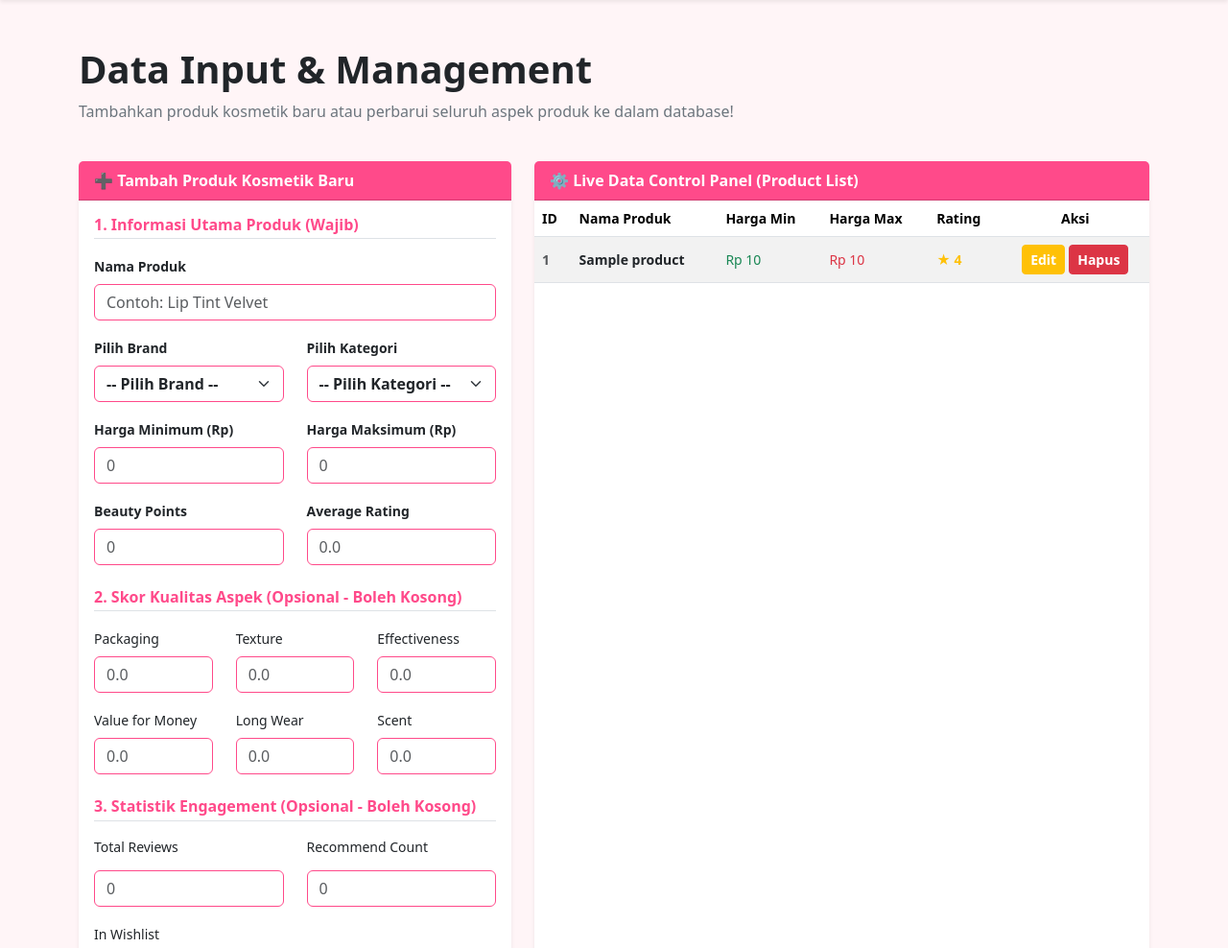
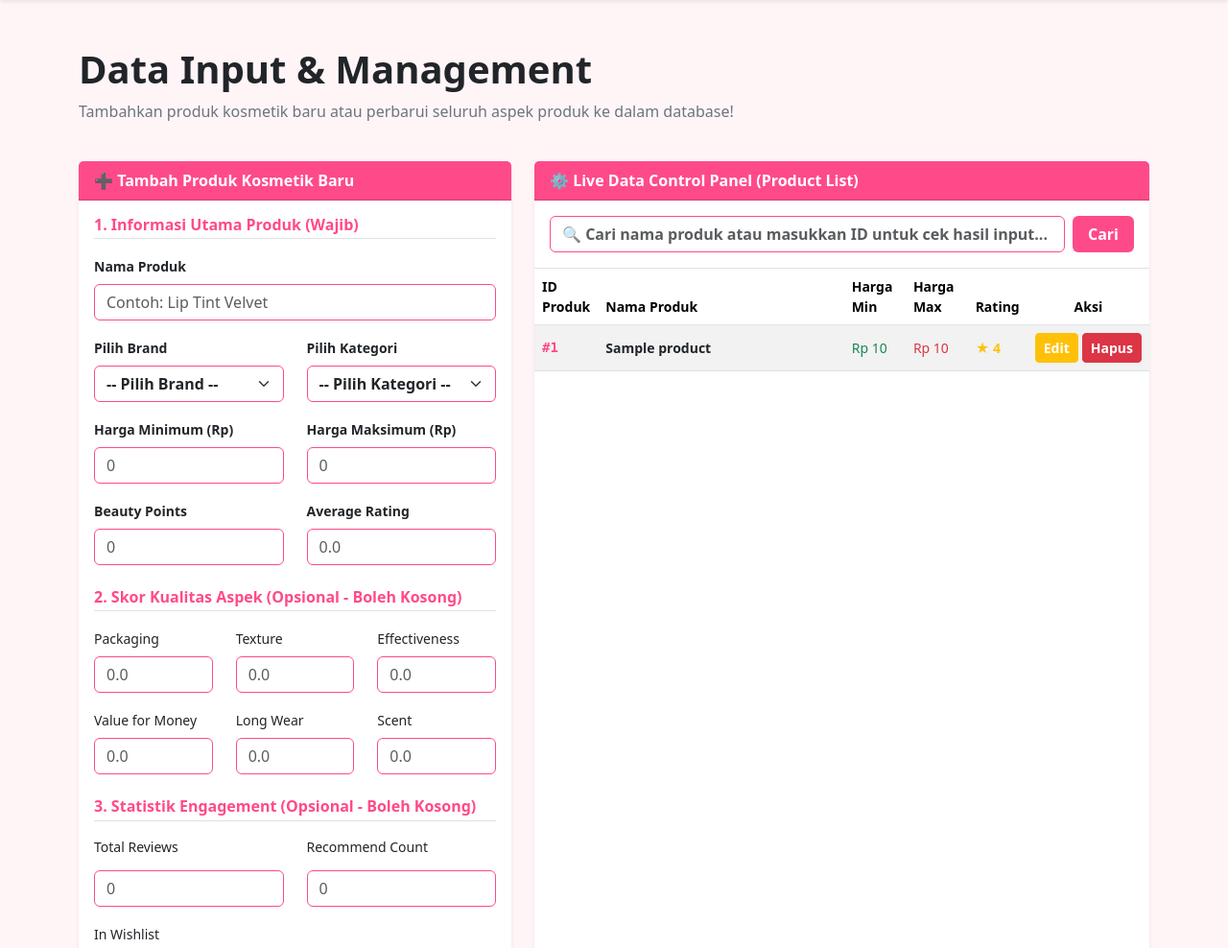
Before and after one commit to fujijimyr12/sociolla-dashboard, a Flask app: template templates/input.html in a window 1280 px wide. Shown: the part 56-1044 px from the top of the page at 96% size. Run offline with Flask 3, Linux system fonts and the light colour scheme; the template is opened without the code that fills it: most values are stand-ins (such as "Sample title", 1, 10 or a date in 2020).

Commit message:
Update input.html

```diff
--- a/templates/input.html
+++ b/templates/input.html
@@ -166,13 +166,25 @@
 
         <div class="col-lg-7 mb-4">
             <div class="card shadow-sm border-0 rounded-3 h-100">
-                <div class="card-header bg-sociolla text-white fw-bold">⚙️ Live Data Control Panel (Product List)</div>
-                <div class="card-body p-0 table-responsive" style="max-height: 780px; overflow-y: auto;">
+                <div class="card-header bg-sociolla text-white fw-bold d-flex justify-content-between align-items-center">
+                    <span>⚙️ Live Data Control Panel (Product List)</span>
+                </div>
+
+                <div class="p-3 bg-white border-bottom">
+                    <form action="/input" method="GET" class="d-flex gap-2">
+                        <input type="text" name="search_keyword" class="form-control border-sociolla fw-semibold" placeholder="🔍 Cari nama produk atau masukkan ID untuk cek hasil input..." value="{{ request.args.get('search_keyword', '') }}">
+                        <button type="submit" class="btn btn-primary bg-sociolla border-0 px-3 fw-bold">Cari</button>
+                        {% if request.args.get('search_keyword') %}
+                            <a href="/input" class="btn btn-secondary border-0 px-3 fw-bold">Reset</a>
+                        {% endif %}
+                    </form>
+                </div>
+
+                <div class="card-body p-0 table-responsive" style="max-height: 700px; overflow-y: auto;">
                     <table class="table table-striped table-hover mb-0 small">
                         <thead class="bg-sociolla-light sticky-top">
                             <tr>
-                                <th>ID</th>
-                                <th>Nama Produk</th>
+                                <th style="width: 10%;">ID Produk</th> <th style="width: 40%;">Nama Produk</th>
                                 <th>Harga Min</th>
                                 <th>Harga Max</th>
                                 <th>Rating</th>
@@ -182,7 +194,7 @@
                         <tbody>
                             {% for r in products %}
                             <tr>
-                                <td class="align-middle text-muted fw-bold">{{ r.product_id }}</td>
+                                <td class="align-middle text-sociolla fw-bold font-monospace">#{{ r.product_id }}</td>
                                 <td class="align-middle fw-semibold text-dark">{{ r.product_name }}</td>
                                 <td class="align-middle text-success">Rp {{ "{:,}".format(r.min_price|int) if r.min_price else "-" }}</td>
                                 <td class="align-middle text-danger">Rp {{ "{:,}".format(r.max_price|int) if r.max_price else "-" }}</td>
```
